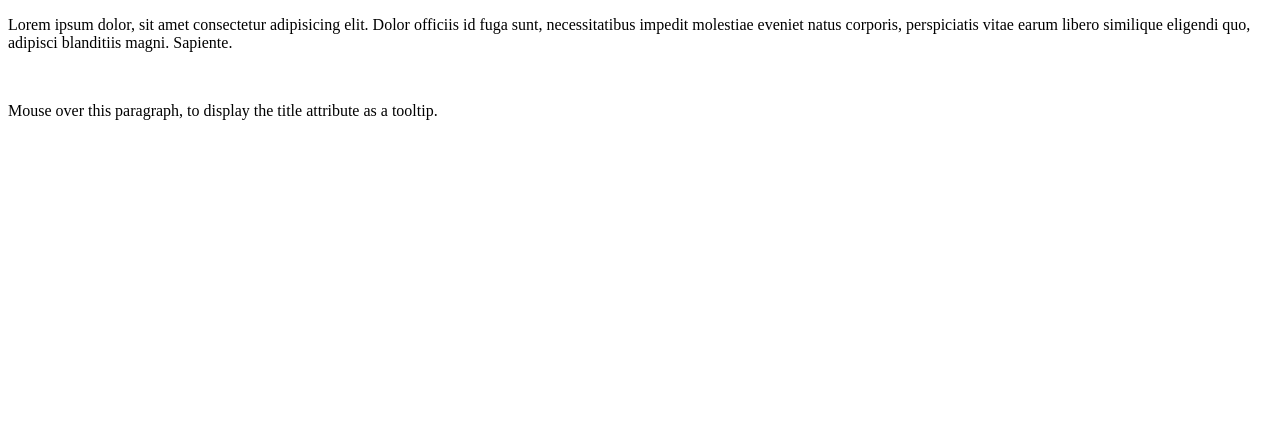
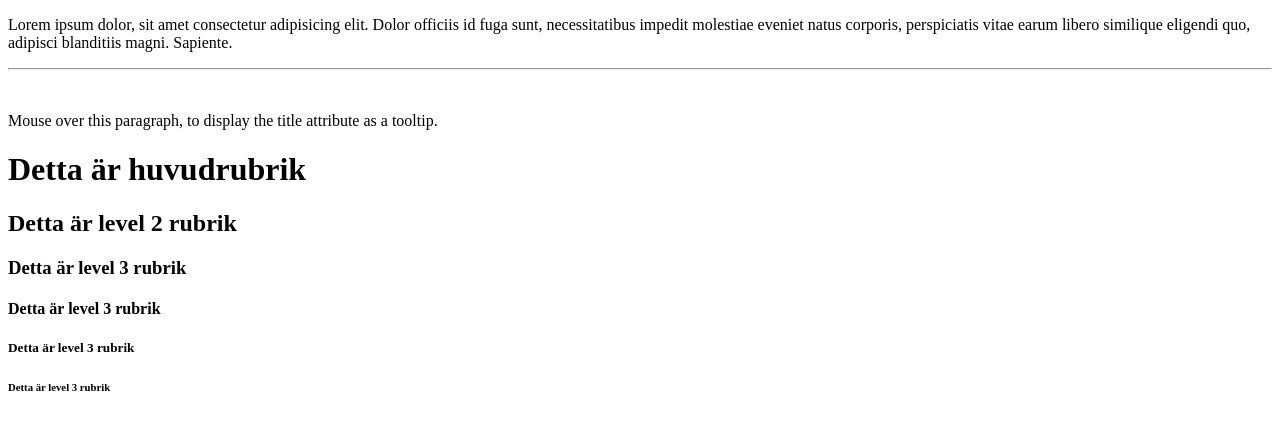
Before and after one commit to Abbe06/Javascript-HTML-och-css, a plain HTML site: page Dag 1/examples/exemp1.html in a window 1280 px wide. Drawn offline with Linux system fonts and the light colour scheme.

Commit message:
HTML - headings

```diff
--- a/Dag 1/examples/exemp1.html
+++ b/Dag 1/examples/exemp1.html
@@ -11,9 +11,16 @@
         eveniet natus corporis, perspiciatis vitae earum libero similique eligendi quo,
          adipisci blanditiis magni. Sapiente.
     </p>
+    <hr>
     <br>
     <p lang="en" title="I'm a tooltip">
         Mouse over this paragraph, to display the title attribute as a tooltip.
     </p>
+    <h1>Detta är huvudrubrik</h1>
+    <h2>Detta är level 2 rubrik</h2>
+    <h3>Detta är level 3 rubrik</h3>
+    <h4>Detta är level 3 rubrik</h4>
+    <h5>Detta är level 3 rubrik</h5>
+    <h6>Detta är level 3 rubrik</h6>
 </body>
 </html>
```
